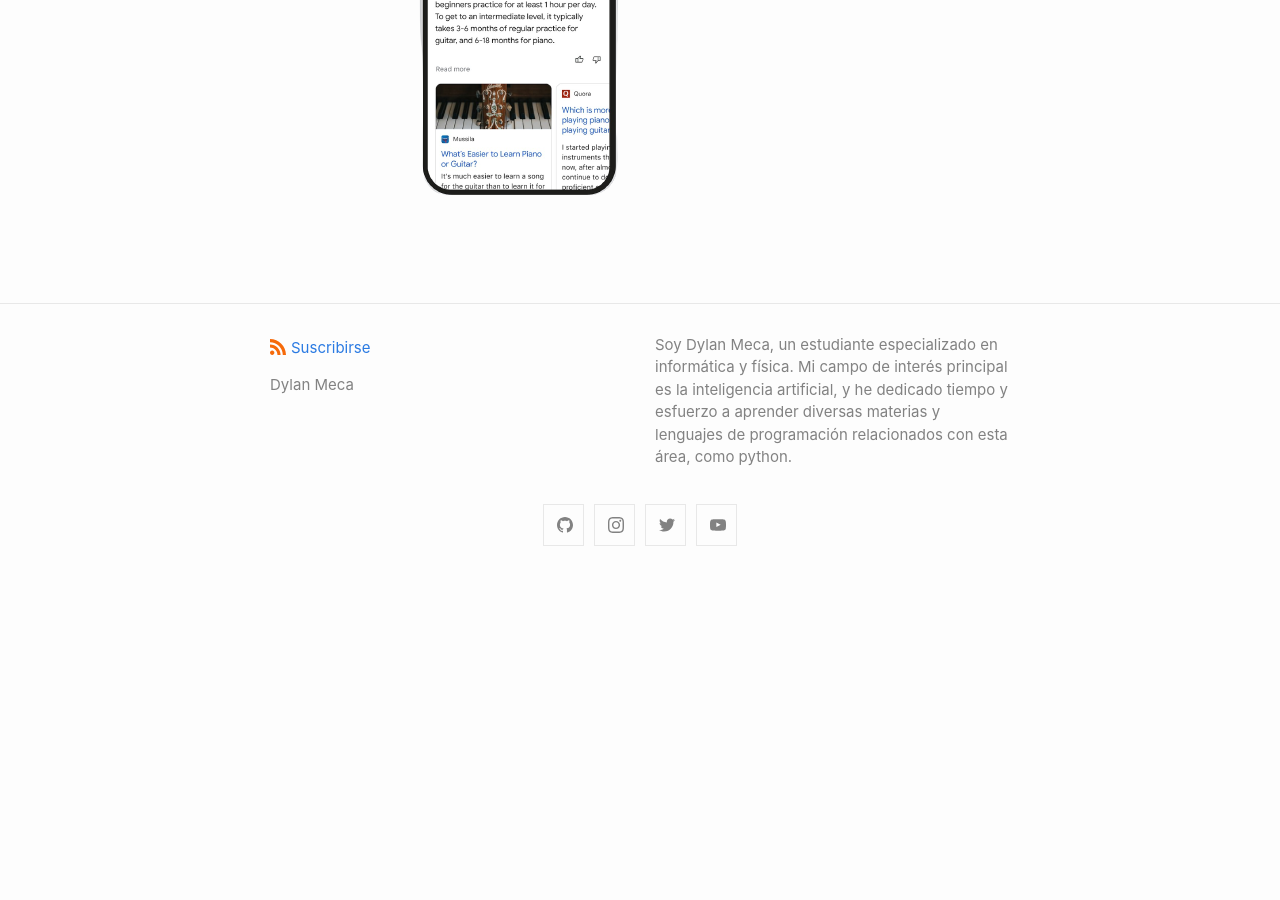
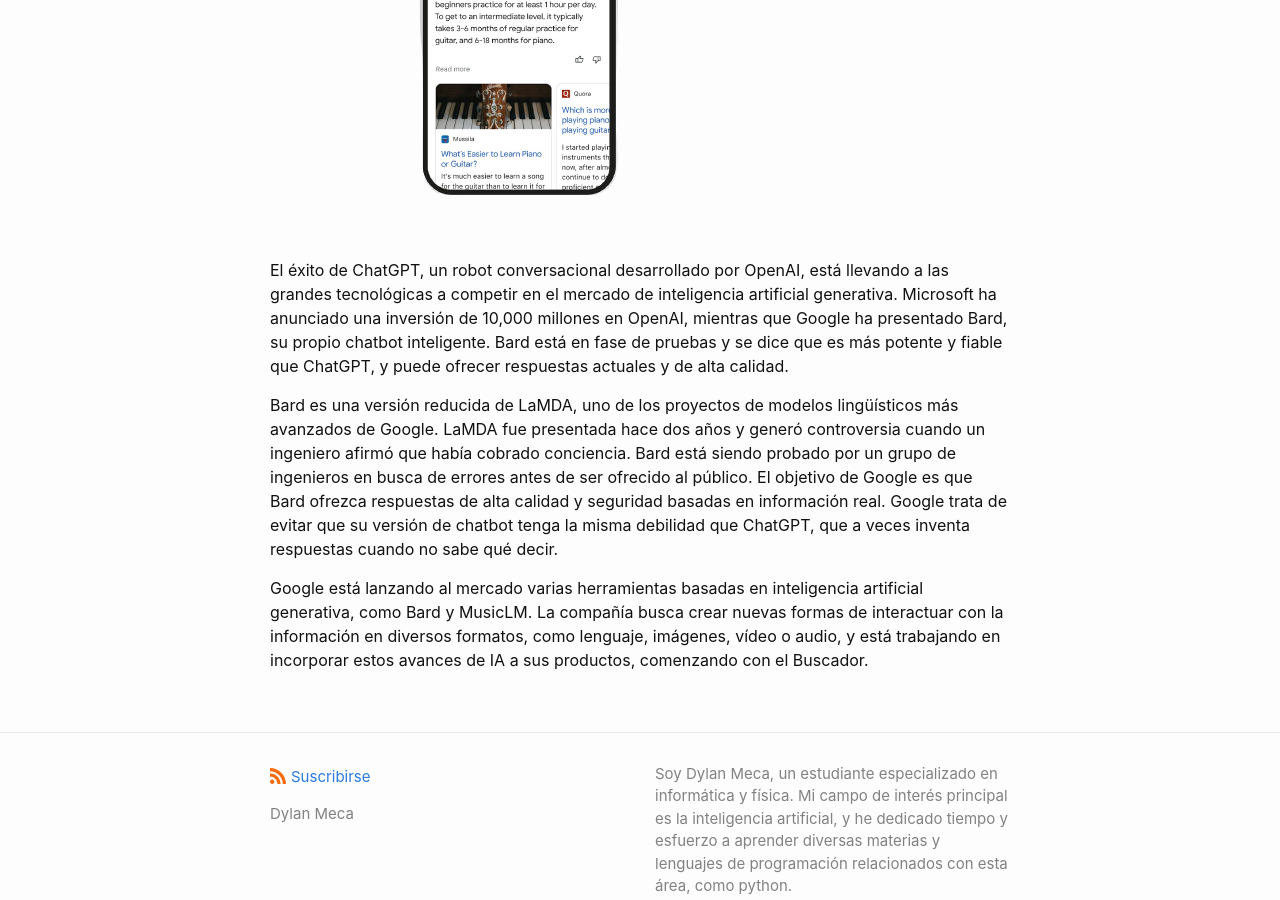
Before and after one commit to dylanmeca/dylanmeca.github.io, a Jekyll site: the page built from _posts/2023-02-07-Google-presenta-Bard-su-chat-inteligente-para-hacer-búsquedas.md, in a window 1280 px wide and 900 px high, scrolled down 511 px. Built offline with Jekyll 4.4.1, drawn with Linux system fonts in a browser that asks for light colours; a script that is not in the unit is left out; comment, search, counter and statistics services are not loaded; before the commit the page ends 1092 px from its top, so only the background shows below that.

Commit message:
Update 2023-02-07-Google-presenta-Bard-su-chat-inteligente-para-hacer-búsquedas.md

```diff
--- a/_posts/2023-02-07-Google-presenta-Bard-su-chat-inteligente-para-hacer-búsquedas.md
+++ b/_posts/2023-02-07-Google-presenta-Bard-su-chat-inteligente-para-hacer-búsquedas.md
@@ -11,3 +11,9 @@
 ---
 
 ![google-bard](https://dylanmeca.github.io/assets/img/google-bard.png)
+
+El éxito de ChatGPT, un robot conversacional desarrollado por OpenAI, está llevando a las grandes tecnológicas a competir en el mercado de inteligencia artificial generativa. Microsoft ha anunciado una inversión de 10,000 millones en OpenAI, mientras que Google ha presentado Bard, su propio chatbot inteligente. Bard está en fase de pruebas y se dice que es más potente y fiable que ChatGPT, y puede ofrecer respuestas actuales y de alta calidad.
+
+Bard es una versión reducida de LaMDA, uno de los proyectos de modelos lingüísticos más avanzados de Google. LaMDA fue presentada hace dos años y generó controversia cuando un ingeniero afirmó que había cobrado conciencia. Bard está siendo probado por un grupo de ingenieros en busca de errores antes de ser ofrecido al público. El objetivo de Google es que Bard ofrezca respuestas de alta calidad y seguridad basadas en información real. Google trata de evitar que su versión de chatbot tenga la misma debilidad que ChatGPT, que a veces inventa respuestas cuando no sabe qué decir.
+
+Google está lanzando al mercado varias herramientas basadas en inteligencia artificial generativa, como Bard y MusicLM. La compañía busca crear nuevas formas de interactuar con la información en diversos formatos, como lenguaje, imágenes, vídeo o audio, y está trabajando en incorporar estos avances de IA a sus productos, comenzando con el Buscador.
```
